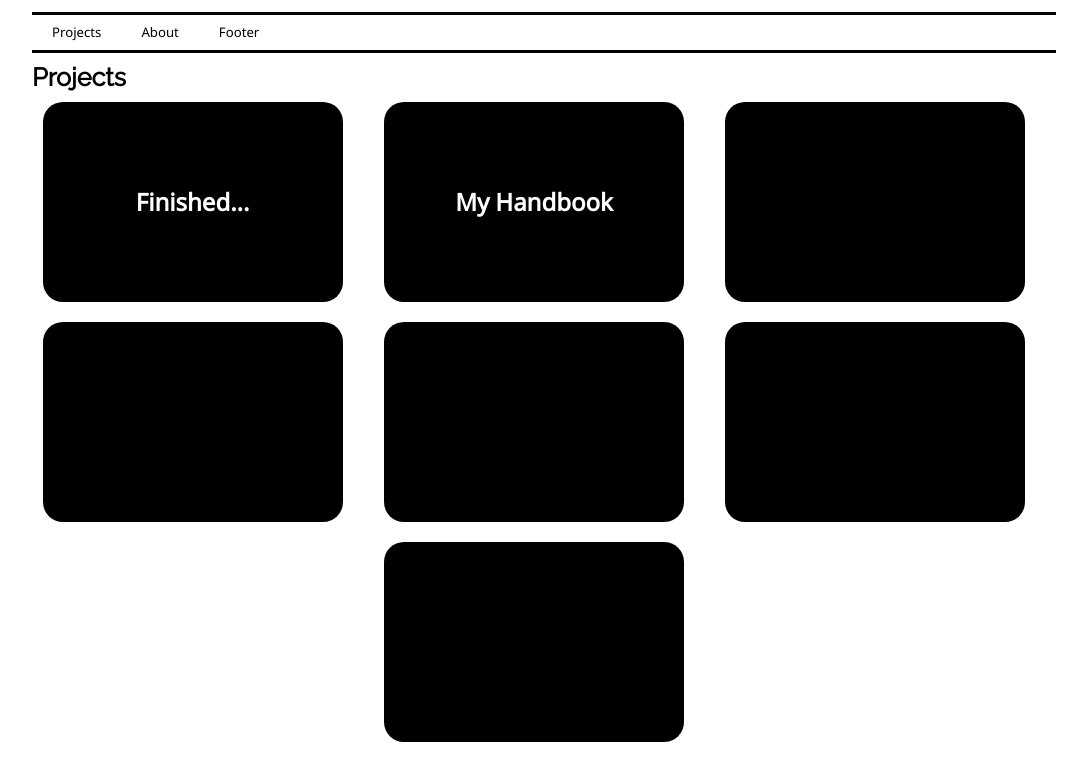
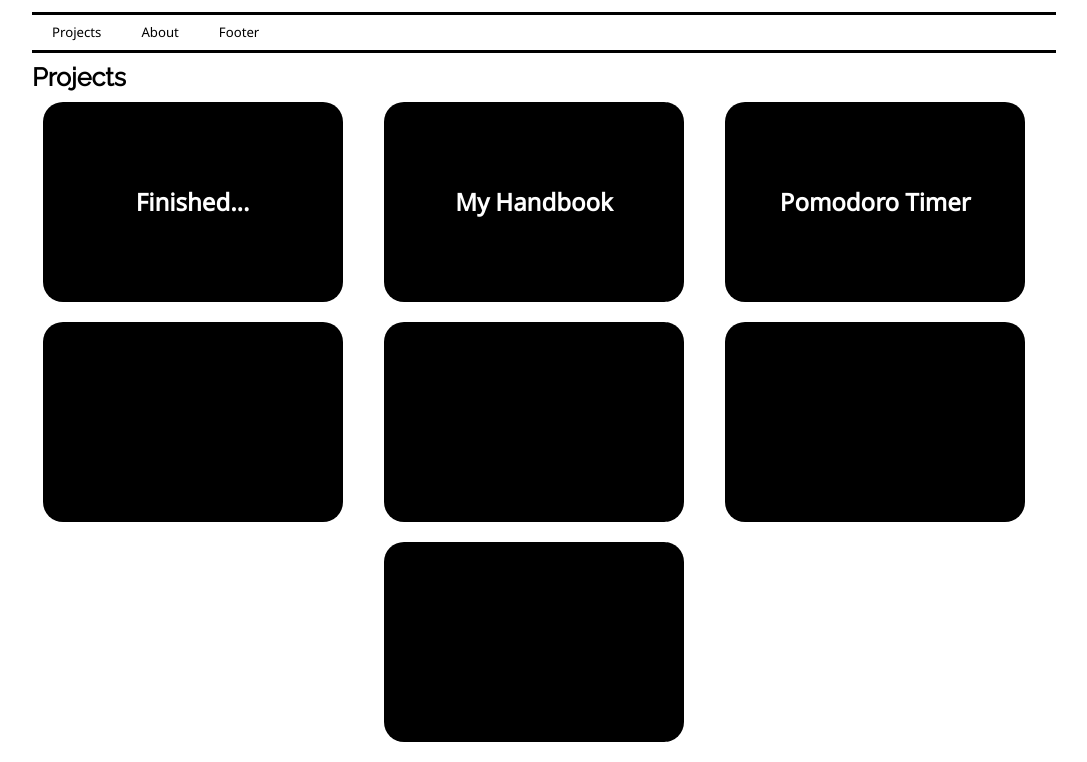
Before and after one commit to JoshCLim/joshclim.github.io, a plain HTML site: page index.html in a window 1280 px wide. Shown: the part 53-815 px from the top of the page, without its empty margins (96-1183 px from the left). Drawn offline with Linux system fonts and the light colour scheme; a web font is replaced by a local one.

Commit message:
adding link to new timer app

```diff
--- a/index.html
+++ b/index.html
@@ -28,7 +28,7 @@
 				<div class="projects-flex-wrapper">
 					<a href="finished/finished.html" class="project-link-wrapper">Finished...</a>
 					<a href="#" class="project-link-wrapper">My Handbook</a>
-					<a href="#" class="project-link-wrapper"></a>
+					<a href="pomodoroTimer/index.html" class="project-link-wrapper">Pomodoro Timer</a>
 					<a href="#" class="project-link-wrapper"></a>
 					<a href="#" class="project-link-wrapper"></a>
 					<a href="#" class="project-link-wrapper"></a>
```
